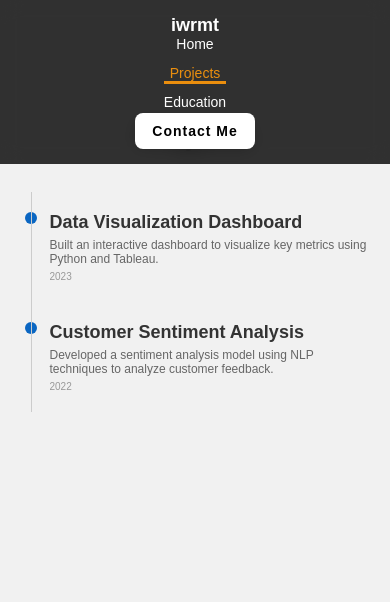
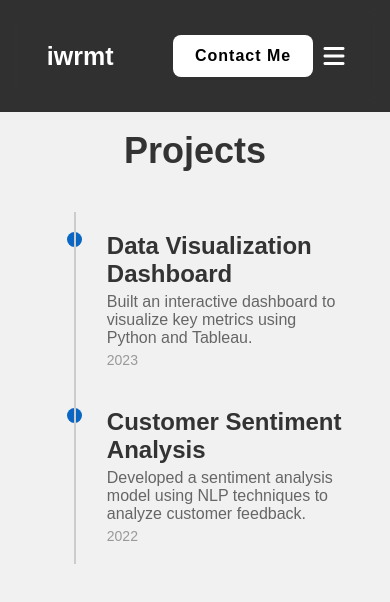
Before and after one commit to iwayanrestu/cv-restu, a plain HTML site: page projects.html in a window 390 px wide. Drawn offline with Linux system fonts and the light colour scheme.

Commit message:
add_hamburger

```diff
--- a/projects.html
+++ b/projects.html
@@ -3,17 +3,30 @@
   <head>
     <meta charset="UTF-8" />
     <meta name="viewport" content="width=device-width, initial-scale=1.0" />
+    <link
+      rel="stylesheet"
+      href="https://cdnjs.cloudflare.com/ajax/libs/font-awesome/6.6.0/css/all.min.css"
+      integrity="sha512-Kc323vGBEqzTmouAECnVceyQqyqdsSiqLQISBL29aUW4U/M7pSPA/gEUZQqv1cwx4OnYxTxve5UMg5GT6L4JJg=="
+      crossorigin="anonymous"
+      referrerpolicy="no-referrer"
+    />
     <link rel="stylesheet" href="style.css" />
     <title>Projects</title>
   </head>
   <body>
     <header class="header">
-      <a href="#" class="logo">iwrmt</a>
+      <a href="index.html" class="logo">iwrmt</a>
+      <input type="checkbox" id="check" />
       <nav class="navbar">
         <a href="index.html">Home</a>
         <a href="projects.html" class="active">Projects</a>
         <a href="education.html">Education</a>
+        <label for="check" class="close-menu"
+          ><i class="fas fa-times"></i
+        ></label>
       </nav>
+      <label for="check" class="open-menu"><i class="fas fa-bars"></i></label>
+
       <a href="contact.html" class="contact">Contact Me</a>
     </header>
     <section class="projects">
--- a/style.css
+++ b/style.css
@@ -38,6 +38,9 @@
 body {
   background: rgb(241, 241, 241);
 }
+.navbar {
+  display: flex;
+}
 
 .navbar a {
   font-size: 18px;
@@ -67,6 +70,7 @@ body {
   letter-spacing: 1px;
   font-weight: 600;
   transition: 0.3s ease;
+  margin-right: 30px;
 }
 
 .contact:hover {
@@ -286,6 +290,54 @@ footer ul li a {
   color: white;
 }
 
+/* Hamburger */
+.open-menu,
+.close-menu {
+  position: absolute;
+  color: white;
+  cursor: pointer;
+  font-size: 1.5rem;
+  display: none;
+}
+.open-menu {
+  top: 38%;
+  right: 35px;
+  transform: translate(-50%);
+}
+.close-menu {
+  top: 20px;
+  right: 20px;
+}
+#check {
+  display: none;
+}
+@media (max-width: 610px) {
+  .navbar {
+    flex-direction: column;
+    align-items: center;
+    justify-content: center;
+    width: 80%;
+    height: 100vh;
+    position: fixed;
+    top: 0;
+    right: -100%;
+    z-index: 100;
+    background-color: rgba(0, 0, 0, 0.8);
+    transition: all 0.2s ease-in-out;
+  }
+  .navbar a {
+    margin-top: 40px;
+    padding: 10px;
+  }
+  .open-menu,
+  .close-menu {
+    display: block;
+  }
+  #check:checked ~ .navbar {
+    right: 0;
+  }
+}
+
 /* Style for Education Section */
 .education {
   width: 100%;
@@ -419,174 +471,3 @@ footer ul li a {
   display: block;
   margin-top: 5px;
 }
-
-/* Media Query for Tablets and Smaller Screens */
-@media (max-width: 1024px) {
-  .header {
-    padding: 20px 8%;
-  }
-
-  .logo {
-    font-size: 22px;
-  }
-
-  .navbar a {
-    font-size: 16px;
-    margin: 0 15px;
-  }
-
-  .home-content h1 {
-    font-size: 48px;
-  }
-
-  .home-content h3 {
-    font-size: 36px;
-  }
-
-  .about-img img,
-  .img-box img {
-    width: 450px;
-  }
-
-  .education,
-  .projects {
-    padding: 20px 8%;
-  }
-
-  .education h2,
-  .projects h2 {
-    font-size: 32px;
-  }
-}
-
-/* Media Query for Mobile Devices */
-@media (max-width: 768px) {
-  .header {
-    flex-direction: column;
-    padding: 20px 5%;
-  }
-
-  .navbar {
-    display: flex;
-    flex-direction: column;
-    text-align: center;
-    gap: 10px;
-  }
-
-  .contact {
-    font-size: 14px;
-    padding: 8px 15px;
-  }
-
-  .home-content h1 {
-    font-size: 36px;
-  }
-
-  .home-content h3 {
-    font-size: 28px;
-  }
-
-  .img-box img,
-  .about-img img {
-    width: 100%;
-    max-width: 350px;
-  }
-
-  .education-item,
-  .project-item {
-    padding-left: 40px;
-  }
-
-  .timeline-dot {
-    left: 10px;
-  }
-
-  .timeline-line {
-    left: 17px;
-  }
-
-  .education-content h3,
-  .project-content h3 {
-    font-size: 20px;
-  }
-
-  .education-content p,
-  .project-content p {
-    font-size: 14px;
-  }
-
-  .education-content span,
-  .project-content span {
-    font-size: 12px;
-  }
-}
-
-/* Media Query for Small Mobile Devices */
-@media (max-width: 480px) {
-  .header {
-    padding: 15px 5%;
-  }
-
-  .logo {
-    font-size: 18px;
-  }
-
-  .navbar a {
-    font-size: 14px;
-  }
-
-  .home-content h1 {
-    font-size: 28px;
-  }
-
-  .home-content h3 {
-    font-size: 22px;
-  }
-
-  .btn-1,
-  .btn-2 {
-    font-size: 14px;
-    padding: 10px 20px;
-  }
-
-  .education,
-  .projects {
-    padding: 20px 5%;
-  }
-
-  .education h2,
-  .projects h2 {
-    font-size: 28px;
-  }
-
-  .education-item,
-  .project-item {
-    padding-left: 30px;
-  }
-
-  .timeline-dot {
-    left: 5px;
-    width: 12px;
-    height: 12px;
-  }
-
-  .timeline-line {
-    left: 11px;
-    width: 1px;
-  }
-
-  .education-content h3,
-  .project-content h3 {
-    font-size: 18px;
-  }
-
-  .education-content p,
-  .project-content p {
-    font-size: 12px;
-  }
-
-  .education-content span,
-  .project-content span {
-    font-size: 10px;
-  }
-}
```
Also changed, not shown: contact.html (+15 -2 lines), education.html (+16 -2 lines), index.html (+14 -3 lines).
